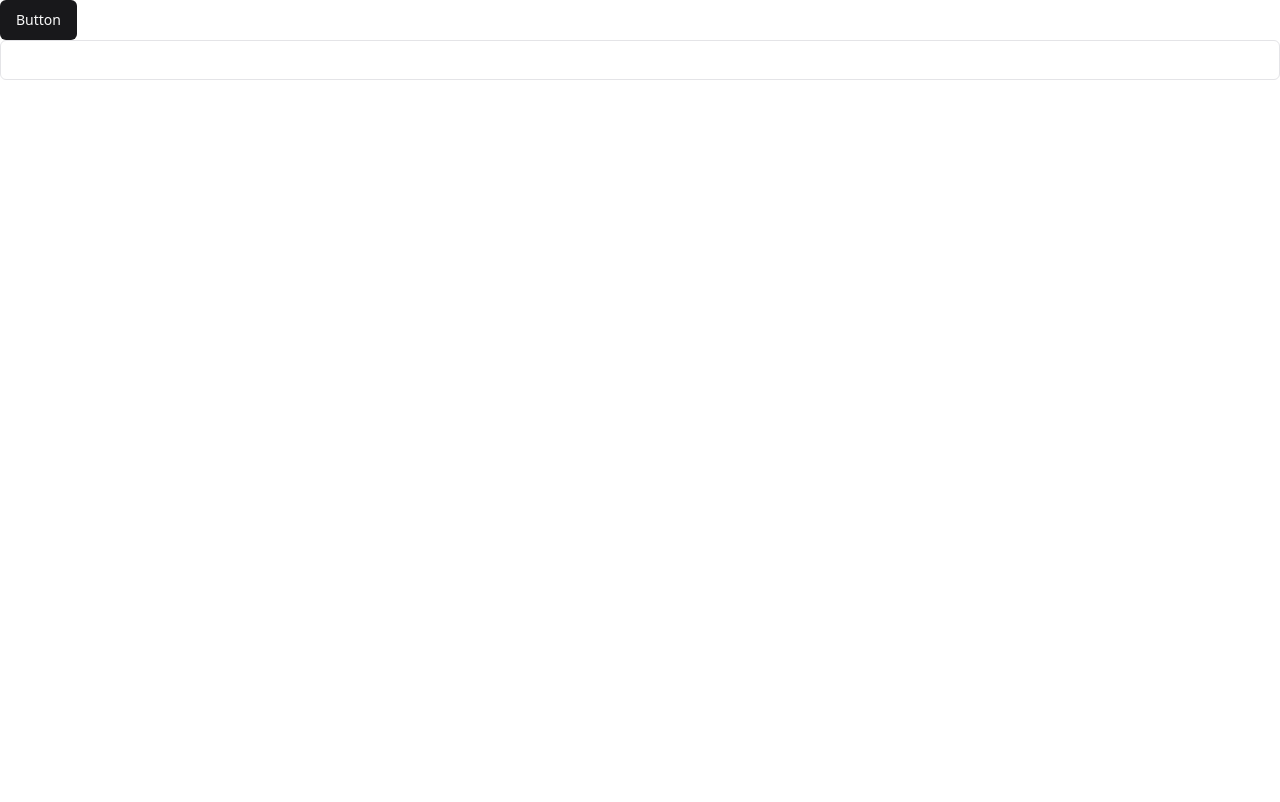
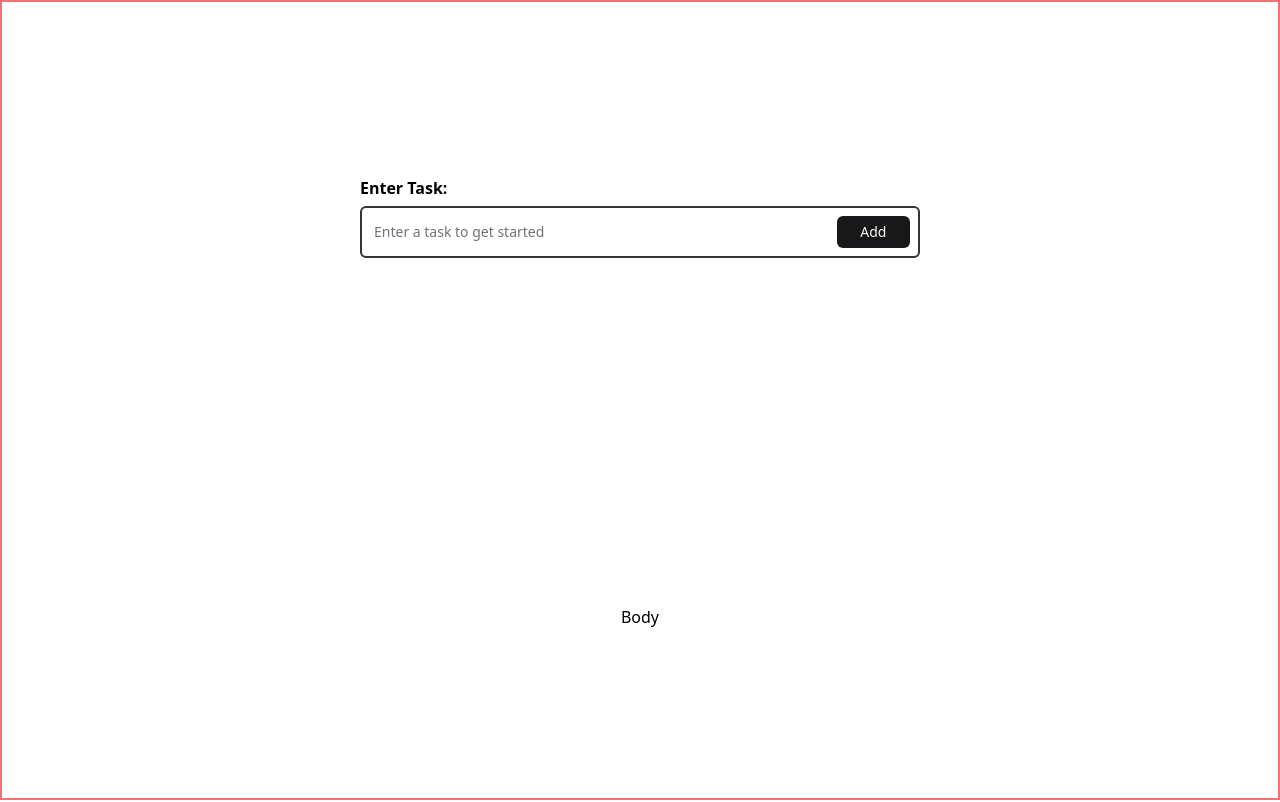
Before and after one commit to SayidMushtaQ/TodoMate-CLI, a React (Vite) app: page / in a window 1280 px wide. Built offline with nearby package versions, Linux system fonts and the light colour scheme.

Commit message:
Initail Dsahboard - Input and Button

```diff
--- a/src/pages/Dashboard.tsx
+++ b/src/pages/Dashboard.tsx
@@ -1,12 +1,25 @@
-
-import { Button } from "@/components/ui/button"
-import {Input} from '@/components/ui/input'
+import { Button } from "@/components/ui/button";
+import { Input } from "@/components/ui/input";
+import { cn } from "@/lib/utils";
+import { Label } from "@/components/ui/label";
 export default function Dashboard() {
   return (
-
-    <div>
-      <Button>Button</Button>
-      <Input/>
+    <div className="w-full h-screen border-2 border-red-400">
+      <div className={"flex justify-around items-center flex-col h-screen"}>
+        <div className="w-[35rem]">
+          <Label htmlFor="todoBox" className={cn('font-bold text-base')}>Enter Task:</Label>
+          <div className="border-2 border-[#343434] flex justify-between items-center rounded-md pr-2 mt-1.5 py-1">
+            <Input
+              id="todoBox"
+              type="text"
+              className={cn("border-none focus-visible:ring-0 focus-visible:ring-transparent focus-visible:ring-offset-0")}
+              placeholder="Enter a task to get started"
+            />
+            <Button className={cn('w-20 h-8')}>Add</Button>
+          </div>
+        </div>
+        <div>Body</div>
+      </div>
     </div>
-  )
+  );
 }
```
